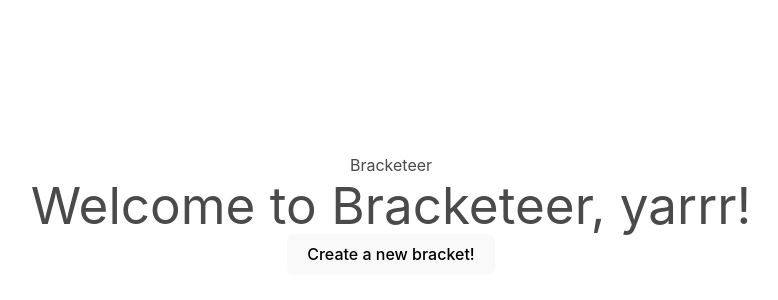
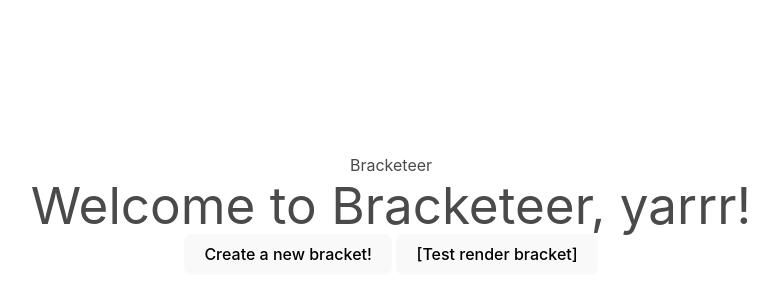
Before and after one commit to harrisimon/bracketeer, a React (Vite) app: page / in a window 1280 px wide. Shown: the part 186-486 px from the top of the page, without its empty margins (249-1027 px from the left). Built offline with nearby package versions, Linux system fonts and the light colour scheme.

Commit message:
add button to shortcut to bracket test render

```diff
--- a/src/client/App.tsx
+++ b/src/client/App.tsx
@@ -1,11 +1,9 @@
 import { Fragment, useState } from 'react';
 import { HashRouter as Router, Route, Link, Routes } from 'react-router-dom';
-import BracketLeaf from './../client/components/BracketLeaf';
 import './App.css';
-import BracketNode from './../client/components/BracketNode';
-import Input from './components/Input';
 import CreateBracket from './components/CreateBracket';
 import Home from './components/pages/home';
+import Bracket from './components/Bracket';
 
 function App() {
   const [count, setCount] = useState(0);
@@ -29,6 +27,7 @@
         <Routes>
           <Route path='/' element={<Home />} />
           <Route path='/create' element={<CreateBracket />} />
+          <Route path='/sample-render' element={<Bracket />} />
         </Routes>
       </div>
     </Fragment>
--- a/src/client/components/pages/home.tsx
+++ b/src/client/components/pages/home.tsx
@@ -1,11 +1,18 @@
-import { Link } from "react-router-dom"
+import { Link } from 'react-router-dom';
 const Home = () => {
-	return (
-		<div>
-			<h1>Welcome to Bracketeer, yarrr!</h1>
-            {/* replace with nav in app eventually */}
-			<Link to="/create"> <button>Create a new bracket!</button></Link>
-		</div>
-	)
-}
-export default Home
+  return (
+    <div>
+      <h1>Welcome to Bracketeer, yarrr!</h1>
+      {/* replace with nav in app eventually */}
+      <Link to='/create'>
+        {' '}
+        <button>Create a new bracket!</button>
+      </Link>
+      <Link to='/sample-render'>
+        {' '}
+        <button>[Test render bracket]</button>
+      </Link>
+    </div>
+  );
+};
+export default Home;
```
